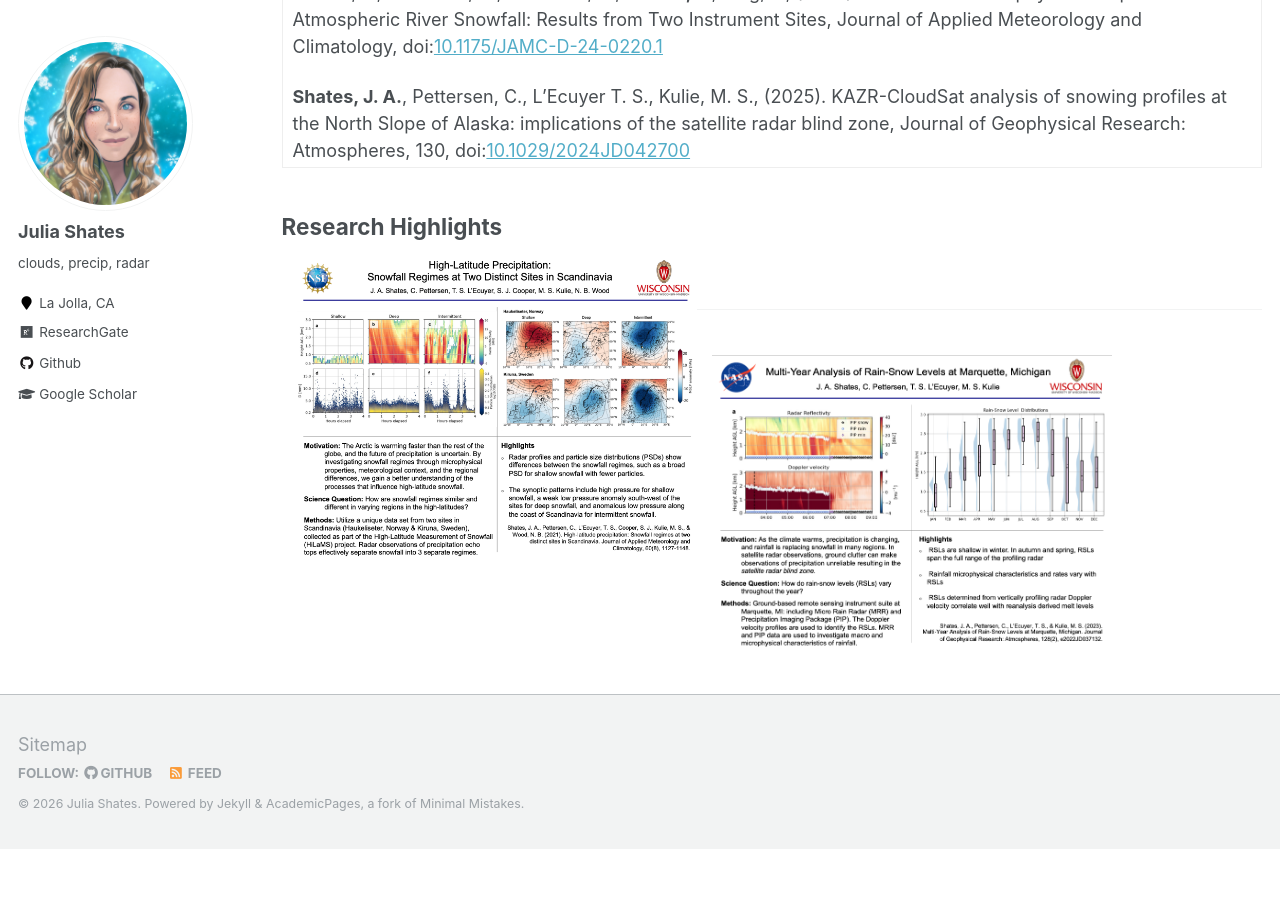
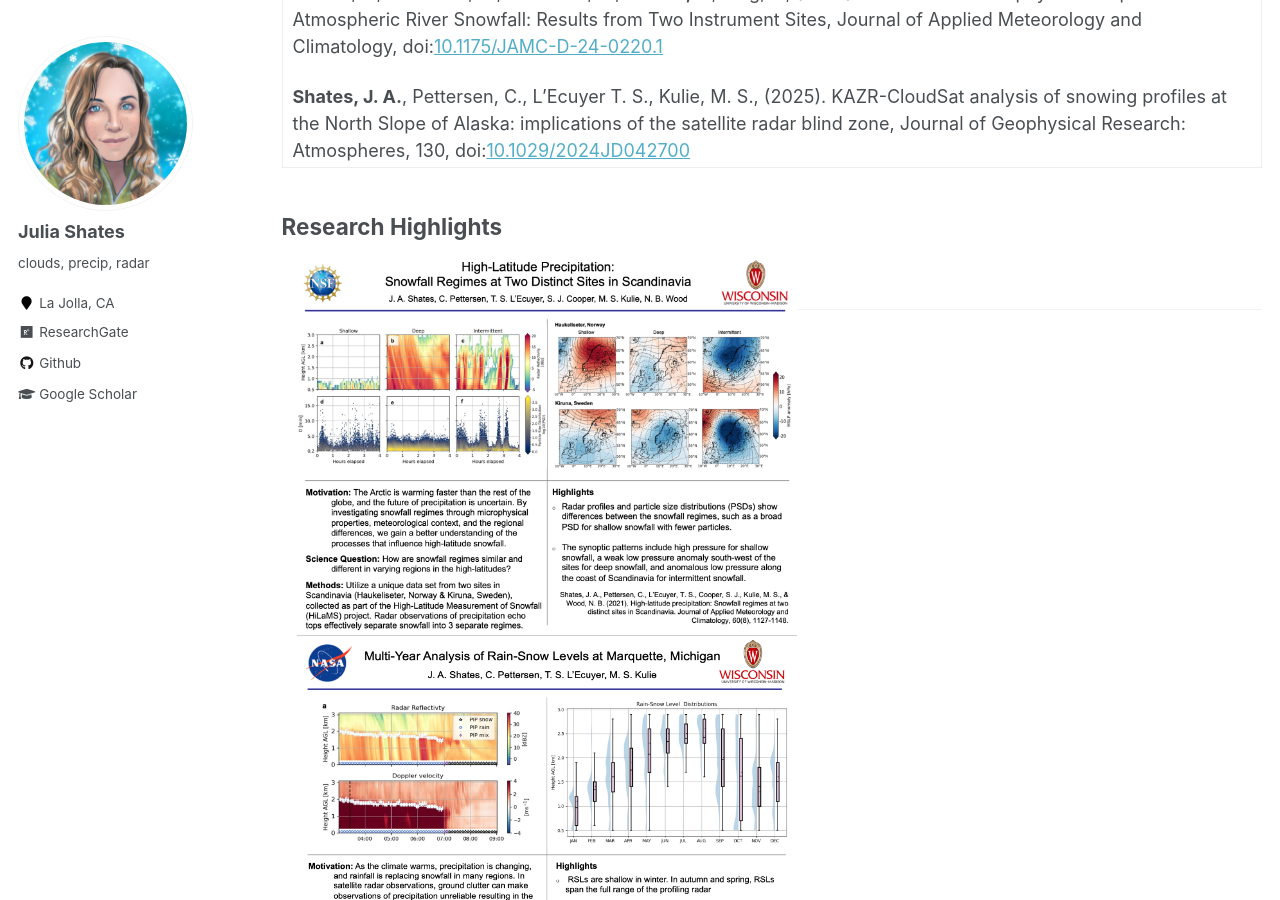
Before and after one commit to shates/shates.github.io, a Jekyll site: the page built from _pages/publications.md, in a window 1280 px wide and 900 px high, scrolled down 398 px. Built offline with Jekyll 4.4.1, drawn with Linux system fonts in a browser that asks for light colours; before the commit the page ends 1247 px from its top, so only the background shows below that.

Commit message:
Update publications.md

```diff
--- a/_pages/publications.md
+++ b/_pages/publications.md
@@ -36,8 +36,8 @@ Pettersen, C., Bliven, L.F., Kulie, M.S., Wood, N.B., **Shates, J.A.**, Anderson
 
 
 ## Research Highlights
-<img src="/images/shates_highlight_hauk_kir.png"  width="400" style="float: left; margin-left: 15px;">
+<img src="/images/shates_highlight_hauk_kir.png"  width="500" style="float: left; margin-left: 15px;">
 <br>
 <hr>
 <br>
-<img src="/images/shates_highlight_mqt.png"  width="400" style="float: left; margin-left: 15px;">
+<img src="/images/shates_highlight_mqt.png"  width="500" style="float: left; margin-left: 15px;">
```
